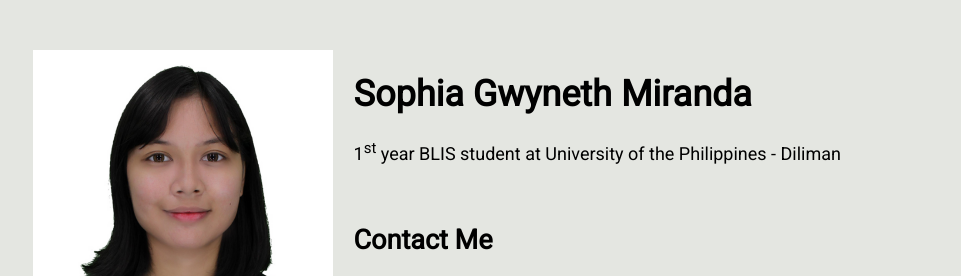
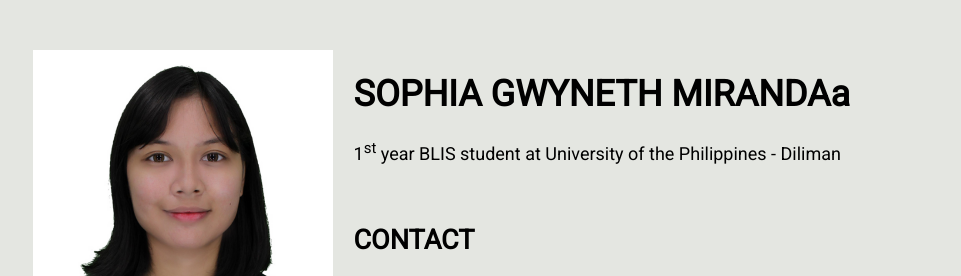
Before and after one commit to sgmrnd/myresume, a plain HTML site: page index.html in a window 1280 px wide. Shown: the top 276 px of the page, without its empty margins (159-1120 px from the left). Drawn offline with Linux system fonts and the light colour scheme.

Commit message:
Update index.html

```diff
--- a/index.html
+++ b/index.html
@@ -16,12 +16,12 @@
      </div>
 
       <div class="card">
-        <h1>Sophia Gwyneth Miranda</h1>
+        <h1>SOPHIA GWYNETH MIRANDAa</h1>
         <p>
           1<sup>st</sup> year BLIS student at University of the Philippines - Diliman
         </p>
         <br>
-        <h2>Contact Me</h2>
+        <h2>CONTACT</h2>
         <img src="images/phone-call.png" alt="Telephone Icon" width="30px" height="30px">
         <a href="tel:+63 976-032-0790">+63 976-032-0790</a>
         <img src="images/email.png" alt="Email Icon" width="30px" height="30px">
```
